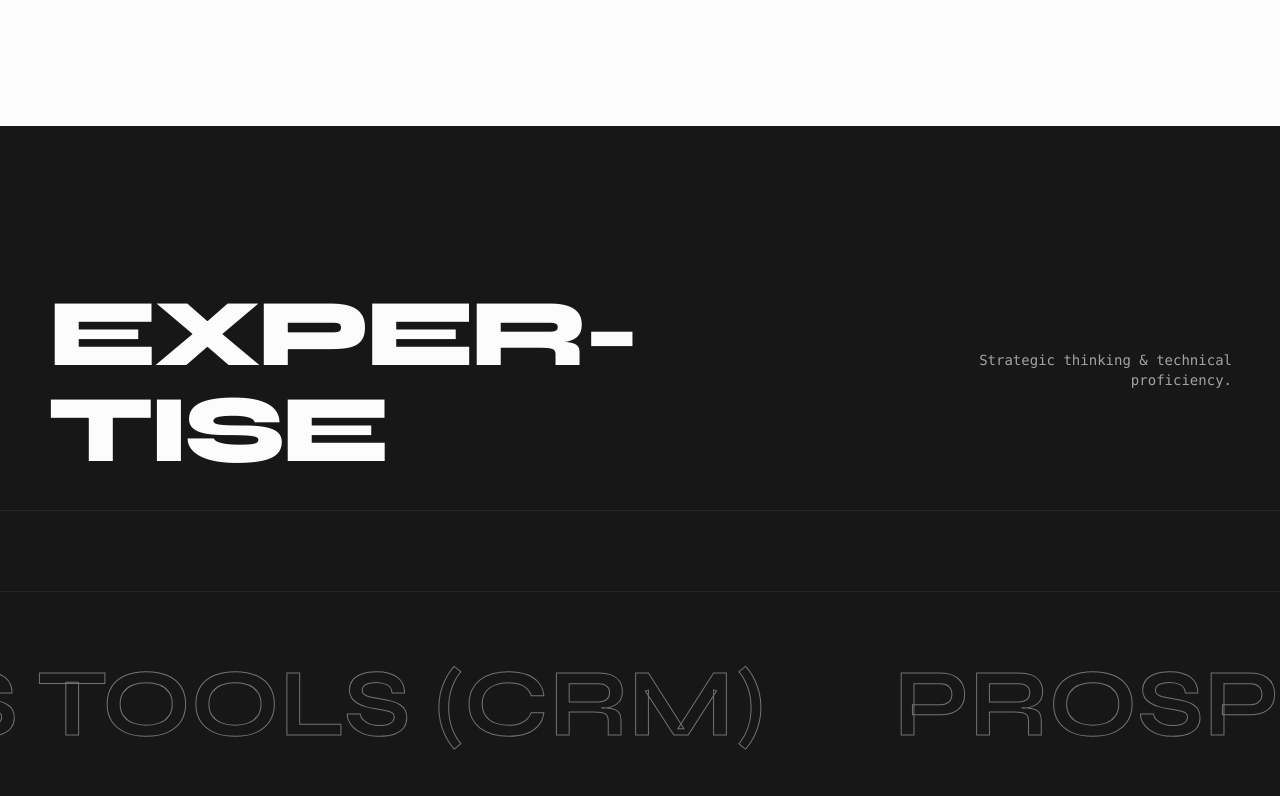
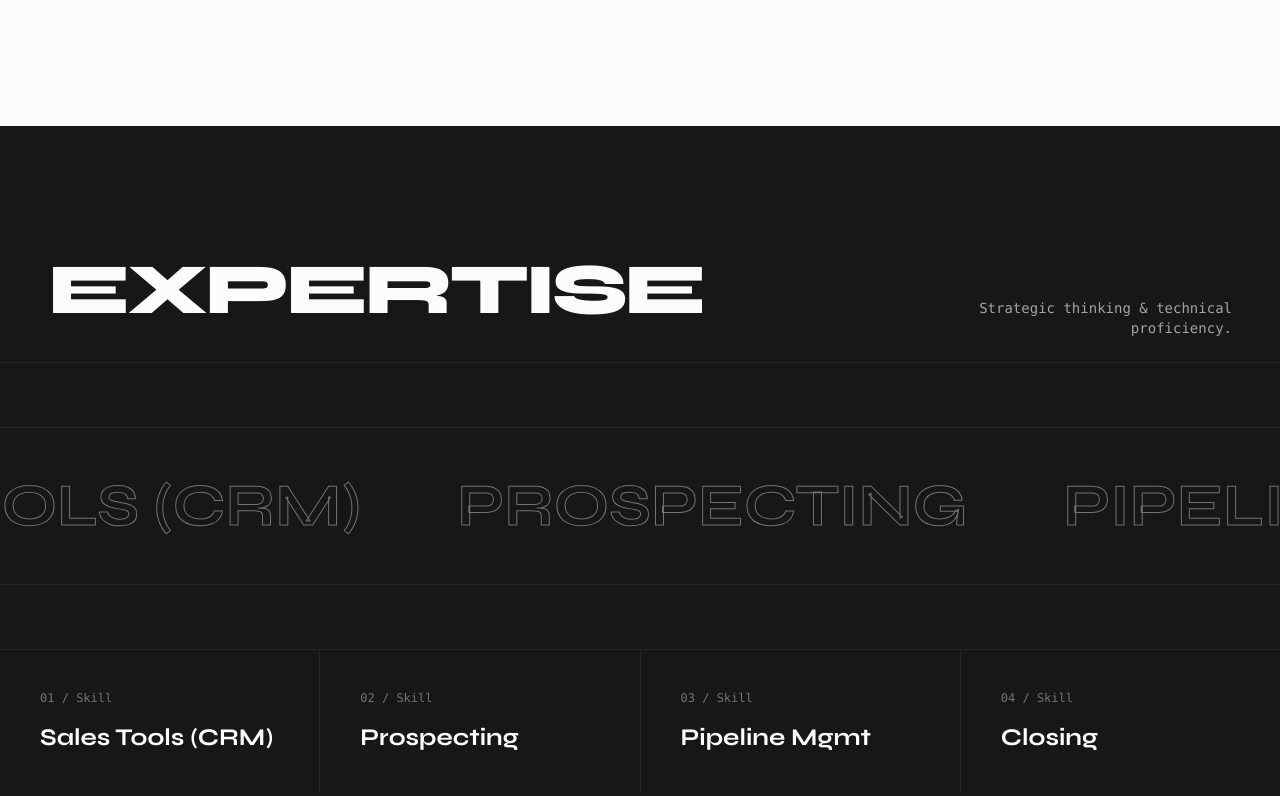
Before and after one commit to redonmorina/redonmorinacvwebsite, a React (Vite) app in the folder redon-morina---digital-cv (2)/: page / in a window 1280 px wide. Shown: the part 2904-3700 px from the top of the page. Built offline with nearby package versions, Linux system fonts and the light colour scheme; a web font is replaced by a local one.

Commit message:
Update Skills.tsx

```diff
--- a/redon-morina---digital-cv (2)/components/Skills.tsx
+++ b/redon-morina---digital-cv (2)/components/Skills.tsx
@@ -14,10 +14,10 @@ export const Skills: React.FC<SkillsProps> = ({ data }) => {
   ];
 
   return (
-    <section className="py-20 md:py-40 bg-stone-900 text-stone-50 overflow-hidden relative z-20">
+    <section className="py-20 md:py-32 bg-stone-900 text-stone-50 overflow-hidden relative z-20">
 
-      <div className="px-6 md:px-12 max-w-[90rem] mx-auto mb-12 md:mb-20 flex flex-col md:flex-row justify-between items-baseline border-b border-stone-800 pb-8">
-           <h2 className="font-display font-black text-[12vw] md:text-8xl uppercase tracking-tighter break-words hyphens-auto">
+      <div className="px-6 md:px-12 max-w-[80rem] mx-auto mb-10 md:mb-16 flex flex-col md:flex-row justify-between items-baseline border-b border-stone-800 pb-6">
+           <h2 className="font-display font-black text-[10vw] md:text-7xl uppercase tracking-tighter break-words hyphens-auto">
                Expertise
            </h2>
            <p className="font-mono text-xs md:text-sm text-stone-400 max-w-xs text-left md:text-right mt-4 md:mt-0">
@@ -26,11 +26,12 @@ export const Skills: React.FC<SkillsProps> = ({ data }) => {
       </div>
 
       <Section>
-        <div className="relative w-full border-t border-b border-stone-800 bg-stone-900 py-10 md:py-16 overflow-hidden">
+        <div className="relative w-full border-t border-b border-stone-800 bg-stone-900 py-8 md:py-12 overflow-hidden">
             <div className="absolute inset-0 bg-accent-blue opacity-0 hover:opacity-10 transition-opacity duration-500"></div>
-            <div className="animate-marquee whitespace-nowrap flex items-center gap-8 md:gap-32">
+            {/* Speed increased for mobile (15s) vs desktop (25s default via animate-marquee) */}
+            <div className="animate-[marquee_15s_linear_infinite] md:animate-marquee whitespace-nowrap flex items-center gap-8 md:gap-24">
                 {[...allSkills, ...allSkills].map((skill, i) => (
-                    <span key={i} className="text-4xl md:text-8xl font-display font-bold uppercase text-transparent hover:text-white transition-colors duration-300"
+                    <span key={i} className="text-3xl md:text-6xl font-display font-bold uppercase text-transparent hover:text-white transition-colors duration-300"
                           style={{ WebkitTextStroke: '1px #737373' }}>
                         {skill}
                     </span>
@@ -39,11 +40,11 @@ export const Skills: React.FC<SkillsProps> = ({ data }) => {
         </div>
       </Section>
 
-      <div className="grid grid-cols-1 sm:grid-cols-2 md:grid-cols-4 gap-px bg-stone-800 mt-16 md:mt-24 border-t border-stone-800">
+      <div className="grid grid-cols-1 sm:grid-cols-2 md:grid-cols-4 gap-px bg-stone-800 mt-12 md:mt-16 border-t border-stone-800">
          {data.hardSkills.slice(0, 4).map((skill, idx) => (
-             <div key={idx} className="bg-stone-900 p-8 md:p-12 hover:bg-stone-800 transition-colors duration-300 group border-b border-stone-800 md:border-b-0">
+             <div key={idx} className="bg-stone-900 p-8 md:p-10 hover:bg-stone-800 transition-colors duration-300 group border-b border-stone-800 md:border-b-0">
                  <h3 className="font-mono text-xs text-stone-500 mb-4">0{idx + 1} / Skill</h3>
-                 <p className="font-display font-bold text-2xl md:text-3xl text-white group-hover:text-accent-lime transition-colors">
+                 <p className="font-display font-bold text-xl md:text-2xl text-white group-hover:text-accent-lime transition-colors">
                      {skill.name}
                  </p>
              </div>
```
